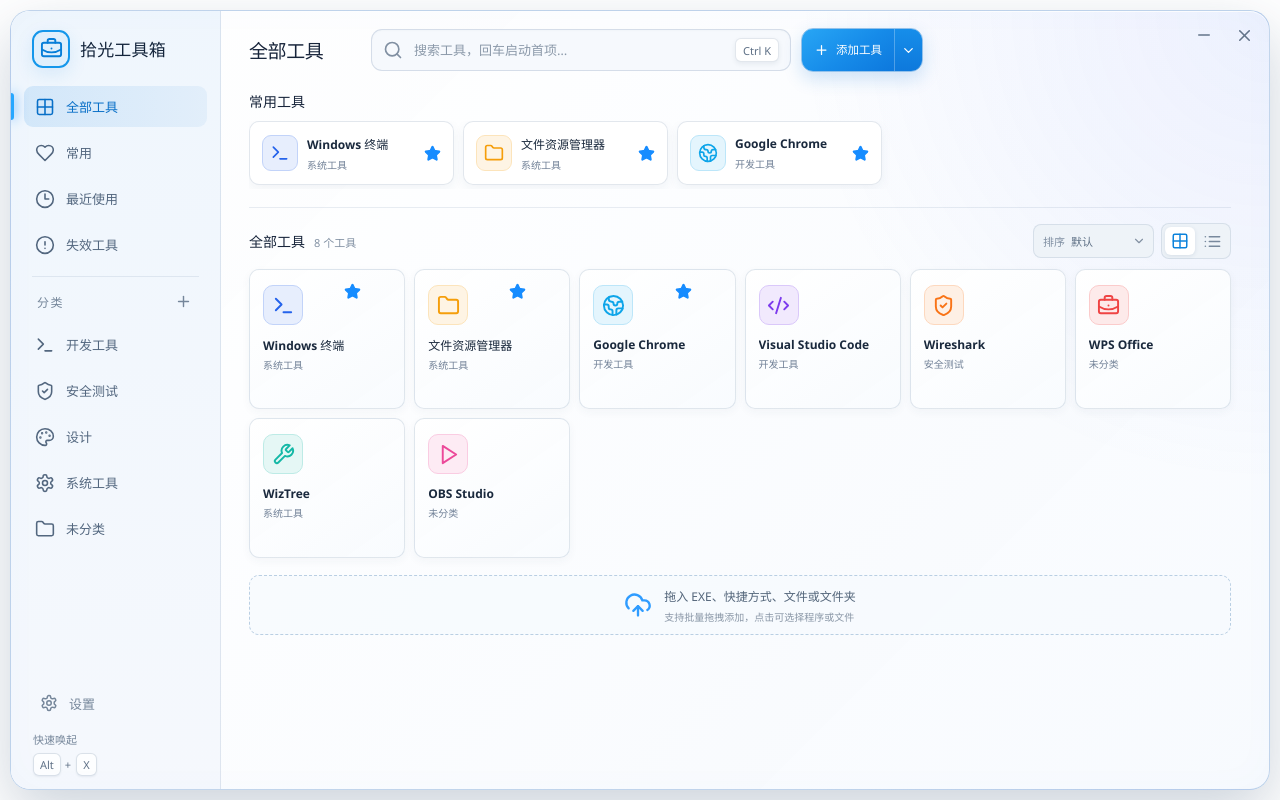
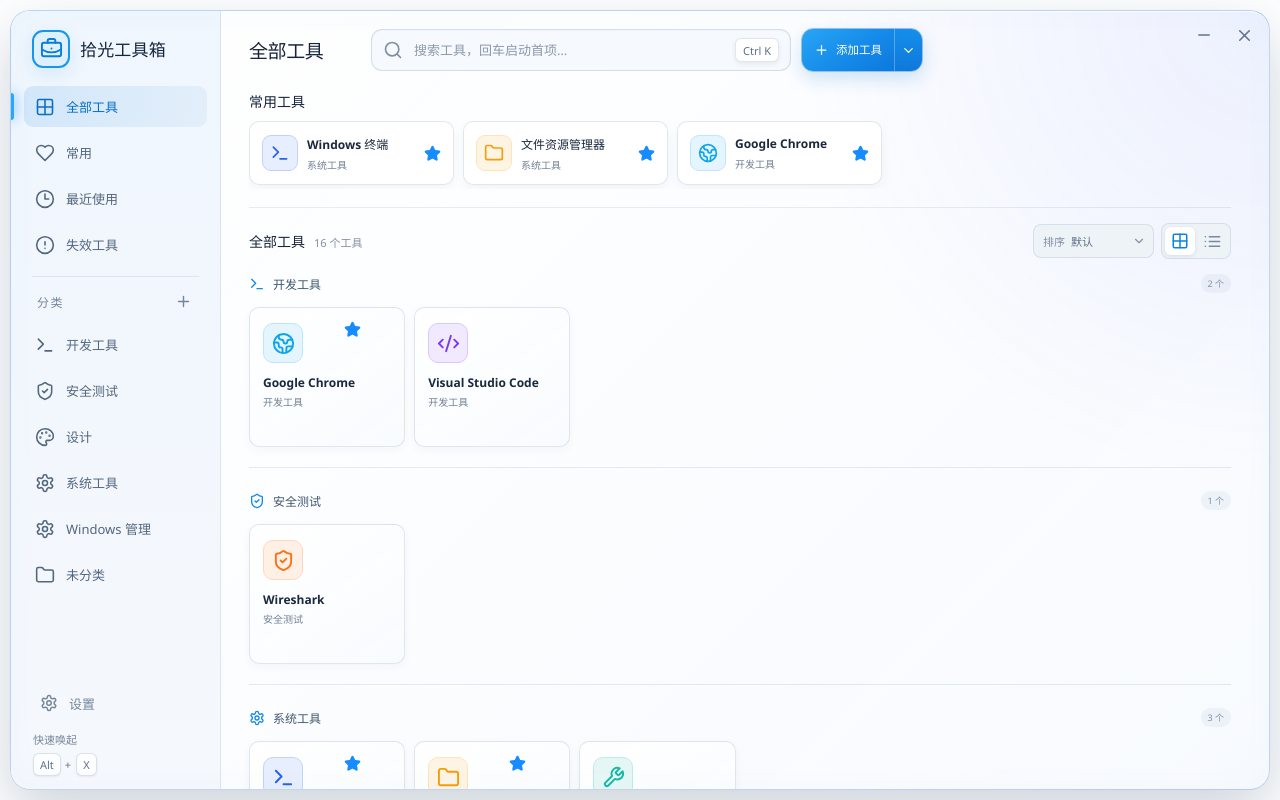
Before and after one commit to zhangnanydl/ShiguangToolbox, a React (Vite) app: page / in a window 1280 px wide. Built offline with nearby package versions, Linux system fonts and the light colour scheme.

Commit message:
feat: add Windows admin presets and category groups

```diff
--- a/src/App.jsx
+++ b/src/App.jsx
@@ -62,7 +62,7 @@
 
 function NavItem({ active, icon: Icon, label, count, onClick }) {
   return (
-    <button className={`nav-item ${active ? 'active' : ''}`} onClick={onClick}>
+    <button className={`nav-item ${active ? 'active' : ''}`} title={label} onClick={onClick}>
       <Icon size={20} strokeWidth={1.9} />
       <span>{label}</span>
       {count ? <small>{count}</small> : null}
@@ -186,6 +186,14 @@
       <div className="tool-meta"><strong title={tool.name}>{tool.name}</strong><span>{categoryName}</span></div>
       <span className={`launch-label ${invalid ? 'path-invalid' : ''}`}>{invalid ? '路径已失效 · 请在菜单中重新定位' : tool.shortcut ? `${tool.shortcut} · 双击启动` : '双击启动'}</span>
     </article>
+  )
+})
+
+const ToolGrid = memo(function ToolGrid({ tools, view, categoryMap, invalidIds, canReorder, onReorder, onLaunch, onFavorite, onEdit, onDelete, onReveal }) {
+  return (
+    <div className={`tool-grid ${view === 'list' ? 'list-view' : ''}`}>
+      {tools.map((tool) => <ToolCard key={tool.id} tool={tool} categoryName={categoryMap.get(tool.categoryId) || '未分类'} invalid={invalidIds.has(tool.id)} canReorder={canReorder} onReorder={onReorder} onLaunch={onLaunch} onFavorite={onFavorite} onEdit={onEdit} onDelete={onDelete} onReveal={onReveal} />)}
+    </div>
   )
 })
 
@@ -366,6 +374,10 @@
     ['uncategorized', '未分类'],
     ...(state?.categories || []).map((category) => [category.id, category.name]),
   ]), [state?.categories])
+  const categoryIconMap = useMemo(() => new Map([
+    ['uncategorized', 'folder'],
+    ...(state?.categories || []).map((category) => [category.id, category.icon || 'box']),
+  ]), [state?.categories])
 
   const visibleTools = useMemo(() => {
     if (!state) return []
@@ -383,6 +395,20 @@
   }, [categoryMap, deferredQuery, invalidIds, selection, sort, state])
 
   const favorites = useMemo(() => state?.tools.filter((tool) => tool.favorite).slice(0, 4) || [], [state?.tools])
+  const toolGroups = useMemo(() => {
+    if (selection !== 'all') return []
+    const buckets = new Map()
+    for (const tool of visibleTools) {
+      const categoryId = categoryMap.has(tool.categoryId) ? tool.categoryId : 'uncategorized'
+      if (!buckets.has(categoryId)) buckets.set(categoryId, [])
+      buckets.get(categoryId).push(tool)
+    }
+    const categoryOrder = [...(state?.categories || []).map((category) => category.id), 'uncategorized']
+    return categoryOrder.flatMap((categoryId) => {
+      const tools = buckets.get(categoryId)
+      return tools?.length ? [{ id: categoryId, name: categoryMap.get(categoryId) || '未分类', icon: categoryIconMap.get(categoryId) || 'box', tools }] : []
+    })
+  }, [categoryIconMap, categoryMap, selection, state?.categories, visibleTools])
   const title = selection === 'all' ? '全部工具' : selection === 'favorites' ? '常用工具' : selection === 'recent' ? '最近使用' : selection === 'invalid' ? '失效工具' : categoryMap.get(selection) || '工具'
   const canReorderTools = sort === 'default' && !deferredQuery && !['favorites', 'recent', 'invalid'].includes(selection)
 
@@ -546,10 +572,10 @@
           <WindowControls />
         </header>
         <div className="content-scroll">
-          {selection === 'all' && favorites.length ? <section className="favorites-section"><h2>常用工具</h2><div className="favorite-row">{favorites.map((tool) => <ToolCard key={tool.id} compact tool={tool} categoryName={categoryMap.get(tool.categoryId)} onLaunch={launch} />)}</div></section> : null}
+          {selection === 'all' && !deferredQuery && favorites.length ? <section className="favorites-section"><h2>常用工具</h2><div className="favorite-row">{favorites.map((tool) => <ToolCard key={tool.id} compact tool={tool} categoryName={categoryMap.get(tool.categoryId)} onLaunch={launch} />)}</div></section> : null}
           <section className="tools-section">
             <div className="section-heading"><div><h2>{selection === 'all' ? '全部工具' : title}</h2><span>{visibleTools.length} 个工具</span></div><div className="section-actions"><label className="sort-select"><span>排序</span><select value={sort} onChange={(event) => setSort(event.target.value)}><option value="default">默认</option><option value="added">最新添加</option><option value="name">名称</option><option value="frequent">最常使用</option><option value="recent">最近使用</option></select><ChevronDown size={14} /></label><div className="view-toggle"><button className={view === 'grid' ? 'active' : ''} aria-label="网格视图" onClick={() => setView('grid')}><Grid2X2 size={18} /></button><button className={view === 'list' ? 'active' : ''} aria-label="列表视图" onClick={() => setView('list')}><List size={19} /></button></div></div></div>
-            {visibleTools.length ? <div className={`tool-grid ${view === 'list' ? 'list-view' : ''}`}>{visibleTools.map((tool) => <ToolCard key={tool.id} tool={tool} categoryName={categoryMap.get(tool.categoryId) || '未分类'} invalid={invalidIds.has(tool.id)} canReorder={canReorderTools} onReorder={reorderTools} onLaunch={launch} onFavorite={toggleFavorite} onEdit={editTool} onDelete={deleteTool} onReveal={api.revealTool} />)}</div> : <EmptyState filtered={Boolean(deferredQuery)} onAdd={() => chooseTools('files')} />}
+            {visibleTools.length ? selection === 'all' ? <div className="categorized-tools">{toolGroups.map((group) => { const GroupIcon = iconMap[group.icon] || Box; return <section className="category-tool-group" key={group.id}><header className="category-group-heading"><span><GroupIcon size={16} /><b>{group.name}</b></span><small>{group.tools.length} 个</small></header><ToolGrid tools={group.tools} view={view} categoryMap={categoryMap} invalidIds={invalidIds} canReorder={canReorderTools} onReorder={reorderTools} onLaunch={launch} onFavorite={toggleFavorite} onEdit={editTool} onDelete={deleteTool} onReveal={api.revealTool} /></section> })}</div> : <ToolGrid tools={visibleTools} view={view} categoryMap={categoryMap} invalidIds={invalidIds} canReorder={canReorderTools} onReorder={reorderTools} onLaunch={launch} onFavorite={toggleFavorite} onEdit={editTool} onDelete={deleteTool} onReveal={api.revealTool} /> : <EmptyState filtered={Boolean(deferredQuery)} onAdd={() => chooseTools('files')} />}
           </section>
           <button className="drop-zone" onClick={() => chooseTools('files')}><UploadCloud size={28} /><span><b>拖入 EXE、快捷方式、文件或文件夹</b><small>支持批量拖拽添加，点击可选择程序或文件</small></span></button>
         </div>
--- a/src/bridge.js
+++ b/src/bridge.js
@@ -1,11 +1,12 @@
 const browserDefaults = {
-  version: 3,
-  settings: { autoLaunch: true, hideAfterLaunch: false, launcherShortcut: 'Alt+X' },
+  version: 4,
+  settings: { autoLaunch: true, hideAfterLaunch: false, launcherShortcut: 'Alt+X', systemPresetsSeeded: true },
   categories: [
     { id: 'development', name: '开发工具', icon: 'terminal' },
     { id: 'security', name: '安全测试', icon: 'shield' },
     { id: 'design', name: '设计', icon: 'palette' },
     { id: 'system', name: '系统工具', icon: 'settings' },
+    { id: 'windows-admin', name: 'Windows 管理', icon: 'settings' },
   ],
   tools: [
     { id: 'demo-1', name: 'Windows 终端', path: 'C:\\Windows\\System32\\cmd.exe', type: 'exe', icon: null, iconPreset: 'terminal', categoryId: 'system', favorite: true, shortcut: 'Ctrl+Alt+T', addedAt: 1, lastOpenedAt: 0, openCount: 0 },
@@ -16,6 +17,14 @@
     { id: 'demo-6', name: 'WPS Office', path: 'C:\\Tools\\WPS.exe', type: 'exe', icon: null, iconPreset: 'office', categoryId: 'uncategorized', favorite: false, addedAt: 6, lastOpenedAt: 0, openCount: 0 },
     { id: 'demo-7', name: 'WizTree', path: 'C:\\Tools\\WizTree.exe', type: 'exe', icon: null, iconPreset: 'utility', categoryId: 'system', favorite: false, addedAt: 7, lastOpenedAt: 0, openCount: 0 },
     { id: 'demo-8', name: 'OBS Studio', path: 'C:\\Tools\\obs64.exe', type: 'exe', icon: null, iconPreset: 'media', categoryId: 'uncategorized', favorite: false, addedAt: 8, lastOpenedAt: 0, openCount: 0 },
+    { id: 'preset-task-manager', name: '任务管理器', path: 'C:\\Windows\\System32\\Taskmgr.exe', type: 'exe', icon: null, iconPreset: 'utility', categoryId: 'windows-admin', favorite: false, addedAt: 10, lastOpenedAt: 0, openCount: 0 },
+    { id: 'preset-services', name: '服务管理', path: 'C:\\Windows\\System32\\services.msc', type: 'msc', icon: null, iconPreset: 'system', categoryId: 'windows-admin', favorite: false, addedAt: 11, lastOpenedAt: 0, openCount: 0 },
+    { id: 'preset-group-policy', name: '本地组策略', path: 'C:\\Windows\\System32\\gpedit.msc', type: 'msc', icon: null, iconPreset: 'security', categoryId: 'windows-admin', favorite: false, addedAt: 12, lastOpenedAt: 0, openCount: 0 },
+    { id: 'preset-computer-management', name: '计算机管理', path: 'C:\\Windows\\System32\\compmgmt.msc', type: 'msc', icon: null, iconPreset: 'system', categoryId: 'windows-admin', favorite: false, addedAt: 13, lastOpenedAt: 0, openCount: 0 },
+    { id: 'preset-event-viewer', name: '事件查看器', path: 'C:\\Windows\\System32\\eventvwr.msc', type: 'msc', icon: null, iconPreset: 'utility', categoryId: 'windows-admin', favorite: false, addedAt: 14, lastOpenedAt: 0, openCount: 0 },
+    { id: 'preset-task-scheduler', name: '任务计划程序', path: 'C:\\Windows\\System32\\taskschd.msc', type: 'msc', icon: null, iconPreset: 'terminal', categoryId: 'windows-admin', favorite: false, addedAt: 15, lastOpenedAt: 0, openCount: 0 },
+    { id: 'preset-device-manager', name: '设备管理器', path: 'C:\\Windows\\System32\\devmgmt.msc', type: 'msc', icon: null, iconPreset: 'system', categoryId: 'windows-admin', favorite: false, addedAt: 16, lastOpenedAt: 0, openCount: 0 },
+    { id: 'preset-resource-monitor', name: '资源监视器', path: 'C:\\Windows\\System32\\resmon.exe', type: 'exe', icon: null, iconPreset: 'utility', categoryId: 'windows-admin', favorite: false, addedAt: 17, lastOpenedAt: 0, openCount: 0 },
   ],
 }
 
@@ -39,7 +48,7 @@
     if (preview === 'stress') return browserStressDefaults
     if (preview !== null) return browserDefaults
     const stored = JSON.parse(localStorage.getItem('toolbox-preview') || 'null')
-    return stored ? { ...browserDefaults, ...stored, version: 3, settings: { ...browserDefaults.settings, ...(stored.settings || {}) } } : browserDefaults
+    return stored ? { ...browserDefaults, ...stored, version: 4, settings: { ...browserDefaults.settings, ...(stored.settings || {}) } } : browserDefaults
   },
   saveState: async (state) => { localStorage.setItem('toolbox-preview', JSON.stringify(state)); return { ok: true, shortcutFailures: [] } },
   pickTools: async (mode = 'files') => [{
--- a/src/styles.css
+++ b/src/styles.css
@@ -154,6 +154,14 @@
 .view-toggle button.active { color: #32a9ff; background: rgba(22,140,255,.13); }
 
 .tool-grid { display: grid; grid-template-columns: repeat(auto-fill, minmax(138px, 1fr)); gap: 9px; }
+.categorized-tools { display: grid; gap: 20px; }
+.category-tool-group { min-width: 0; }
+.category-tool-group + .category-tool-group { padding-top: 18px; border-top: 1px solid rgba(83, 116, 151, .14); }
+.category-group-heading { display: flex; align-items: center; justify-content: space-between; min-height: 29px; margin-bottom: 9px; }
+.category-group-heading > span { display: inline-flex; align-items: center; gap: 8px; min-width: 0; color: #40566e; }
+.category-group-heading > span > svg { flex: 0 0 auto; color: #1689e4; }
+.category-group-heading b { overflow: hidden; font-size: 12px; font-weight: 650; text-overflow: ellipsis; white-space: nowrap; }
+.category-group-heading small { flex: 0 0 auto; padding: 3px 7px; color: #8190a3; background: rgba(93, 126, 163, .07); border-radius: 10px; font-size: 9px; }
 .tool-card { position: relative; display: flex; flex-direction: column; min-width: 0; height: 140px; padding: 15px 13px 11px; overflow: visible; background: linear-gradient(145deg, rgba(22, 36, 54, .82), rgba(16, 27, 41, .72)); border: 1px solid rgba(159, 190, 223, .16); border-radius: 10px; outline: 0; transition: 150ms ease; }
 .tool-card:hover, .tool-card:focus-visible { background: linear-gradient(145deg, rgba(24, 51, 82, .94), rgba(17, 34, 54, .92)); border-color: rgba(39, 151, 255, .7); box-shadow: 0 8px 24px rgba(0,0,0,.18), inset 0 0 0 1px rgba(22,140,255,.05); transform: translateY(-2px); }
 .tool-card.reorderable { cursor: grab; }
```
Also changed, not shown: electron/main.cjs (+39 -5 lines), 1 other file (tests, documents, lock files or other folders).
